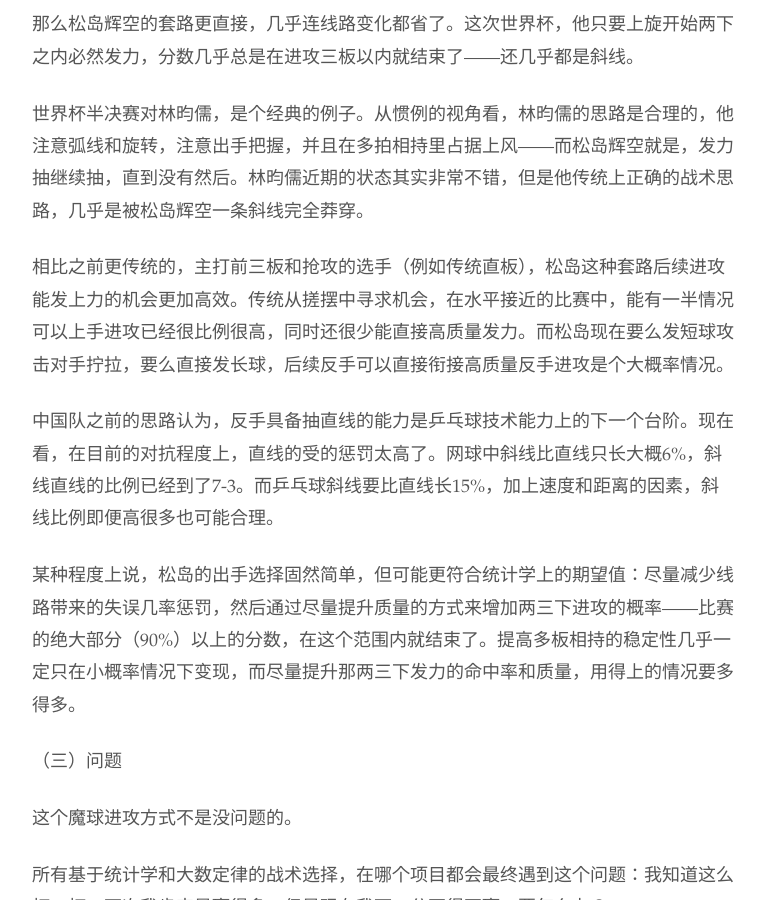
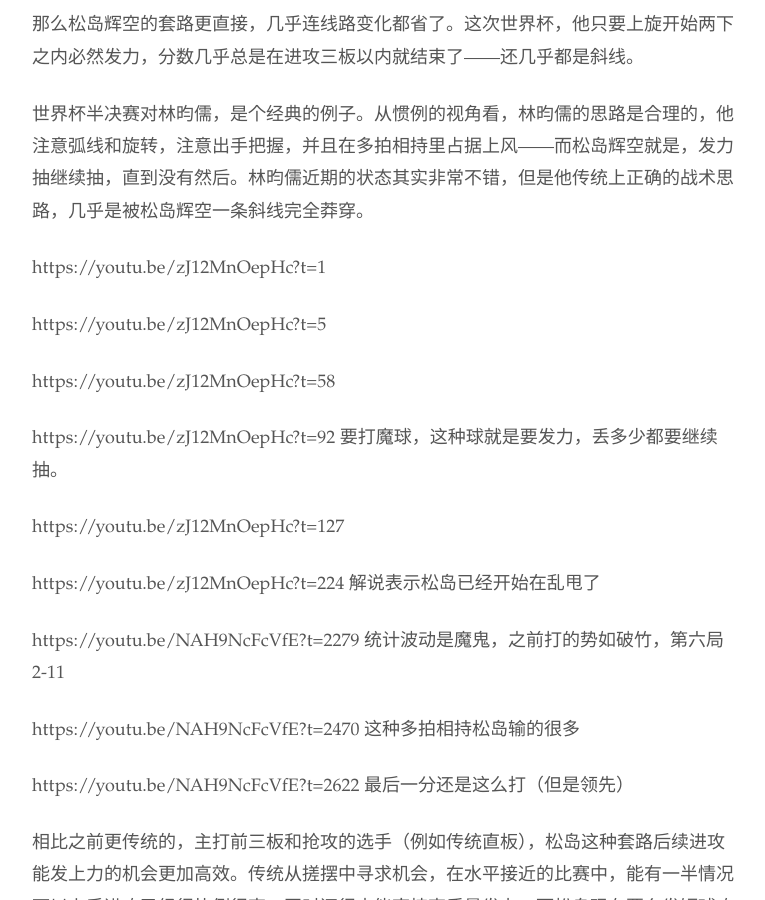
Before and after one commit to readandchedan/readandchedan.github.io, a Jekyll site: the page built from _posts/tabletennis/_posts/2026-04-12-sora-matsushima.md, in a window 1280 px wide and 900 px high, scrolled down 1646 px. Shown: the whole window, without its empty margins (256-1021 px from the left). Built offline with Jekyll 4.4.1, drawn with Linux system fonts in a browser that asks for light colours; some of the changed text lies outside the part shown.

Commit message:
add youtube links

```diff
--- a/_posts/tabletennis/_posts/2026-04-12-sora-matsushima.md
+++ b/_posts/tabletennis/_posts/2026-04-12-sora-matsushima.md
@@ -35,6 +35,29 @@
 
 世界杯半决赛对林昀儒，是个经典的例子。从惯例的视角看，林昀儒的思路是合理的，他注意弧线和旋转，注意出手把握，并且在多拍相持里占据上风——而松岛辉空就是，发力抽继续抽，直到没有然后。林昀儒近期的状态其实非常不错，但是他传统上正确的战术思路，几乎是被松岛辉空一条斜线完全莽穿。
 
+https://youtu.be/zJ12MnOepHc?t=1
+
+https://youtu.be/zJ12MnOepHc?t=5
+
+https://youtu.be/zJ12MnOepHc?t=58
+
+https://youtu.be/zJ12MnOepHc?t=92
+要打魔球，这种球就是要发力，丢多少都要继续抽。
+
+https://youtu.be/zJ12MnOepHc?t=127
+
+https://youtu.be/zJ12MnOepHc?t=224
+解说表示松岛已经开始在乱甩了
+
+https://youtu.be/NAH9NcFcVfE?t=2279
+统计波动是魔鬼，之前打的势如破竹，第六局2-11
+
+https://youtu.be/NAH9NcFcVfE?t=2470
+这种多拍相持松岛输的很多
+
+https://youtu.be/NAH9NcFcVfE?t=2622
+最后一分还是这么打（但是领先）
+
 相比之前更传统的，主打前三板和抢攻的选手（例如传统直板），松岛这种套路后续进攻能发上力的机会更加高效。传统从搓摆中寻求机会，在水平接近的比赛中，能有一半情况可以上手进攻已经很比例很高，同时还很少能直接高质量发力。而松岛现在要么发短球攻击对手拧拉，要么直接发长球，后续反手可以直接衔接高质量反手进攻是个大概率情况。
 
 中国队之前的思路认为，反手具备抽直线的能力是乒乓球技术能力上的下一个台阶。现在看，在目前的对抗程度上，直线的受的惩罚太高了。网球中斜线比直线只长大概6%，斜线直线的比例已经到了7-3。而乒乓球斜线要比直线长15%，加上速度和距离的因素，斜线比例即便高很多也可能合理。
@@ -62,6 +85,21 @@
 
 世界杯决赛第七局，王楚钦基本上就是五六分质量顶住不掉球，松岛辉空几乎毫无对策——要知道，两局之前，世界上任何人的五成质量他都当成机会打。
 
+https://youtu.be/Rz7gK01q_3I?t=3229
+王楚钦发长球，然后给中间限制松岛发力，保持不失误
+
+https://youtu.be/Rz7gK01q_3I?t=3245
+这时候就是摁了，已经不敢抽了
+
+https://youtu.be/Rz7gK01q_3I?t=3350
+如果对手能跟松岛对反手，他就没什么球了。
+
+https://youtu.be/Rz7gK01q_3I?t=3502
+这种时候松岛已经没质量了。
+
+https://youtu.be/Rz7gK01q_3I
+王楚钦最后一分，其实也就是中等质量给住，松岛不敢发力了。
+
 也不得不说，乒乓球运动确实有其特殊之处。
 
 人在紧张的时候，精细肌肉控制会大打折扣，大肌肉群则相对稳定。乒乓球偏偏一方面要求精细肌肉控制，同时极其要求放松——这让乒乓球的关键球成为某种哲学层面上的两难命题。失去对肌肉的精细控制容易失误，而肌肉过分紧张会让球质量下降给对手机会。相比于主要依靠大肌群的运动，乒乓球这方面的难度几乎是乘方的。客观的说，在目前的乒坛，大赛因为紧张而打折扣是常态，区别只是打几折——这也是为什么奥运会普遍观赏性不如小赛。
```
